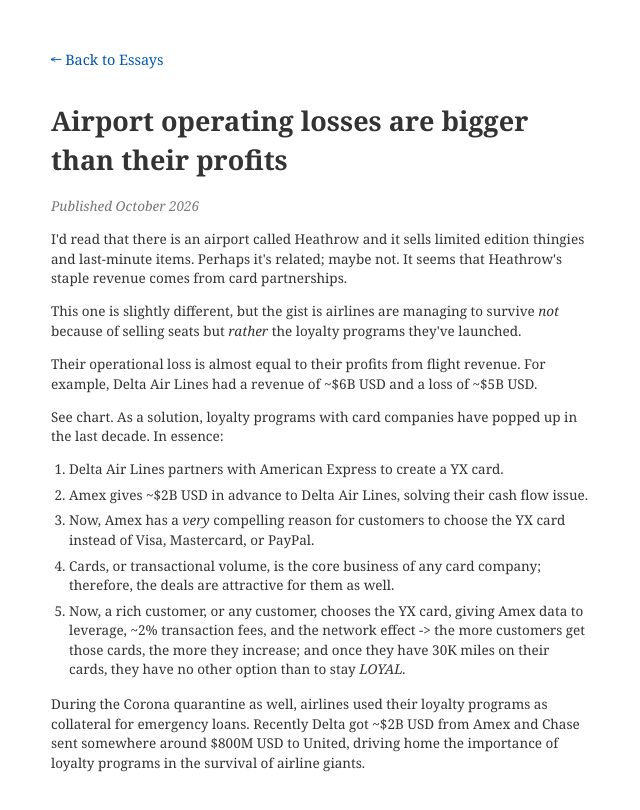
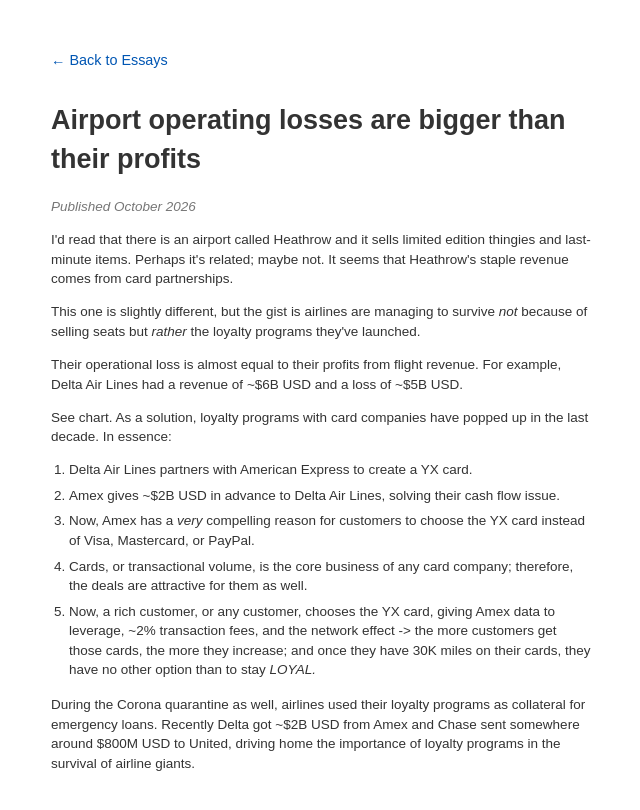
Before and after one commit to ziyoboyturaev/ziyoboyturaev.github.io, a plain HTML site: page essay2.html in a window 1280 px wide. Shown: the whole page, without its empty margins (319-959 px from the left). Drawn offline with Linux system fonts and the light colour scheme.

Commit message:
Change font family in essay2.html

```diff
--- a/essay2.html
+++ b/essay2.html
@@ -6,7 +6,7 @@
     <title>Airline Loyalty Programs — Ziyo Boyturaev</title>
     <style>
         body {
-            font-family: Georgia, Garamond, serif;
+            font-family: Bell MT, Arial, serif;
             font-size: 13.5px;
             color: #333333;
             background-color: #ffffff;
```
